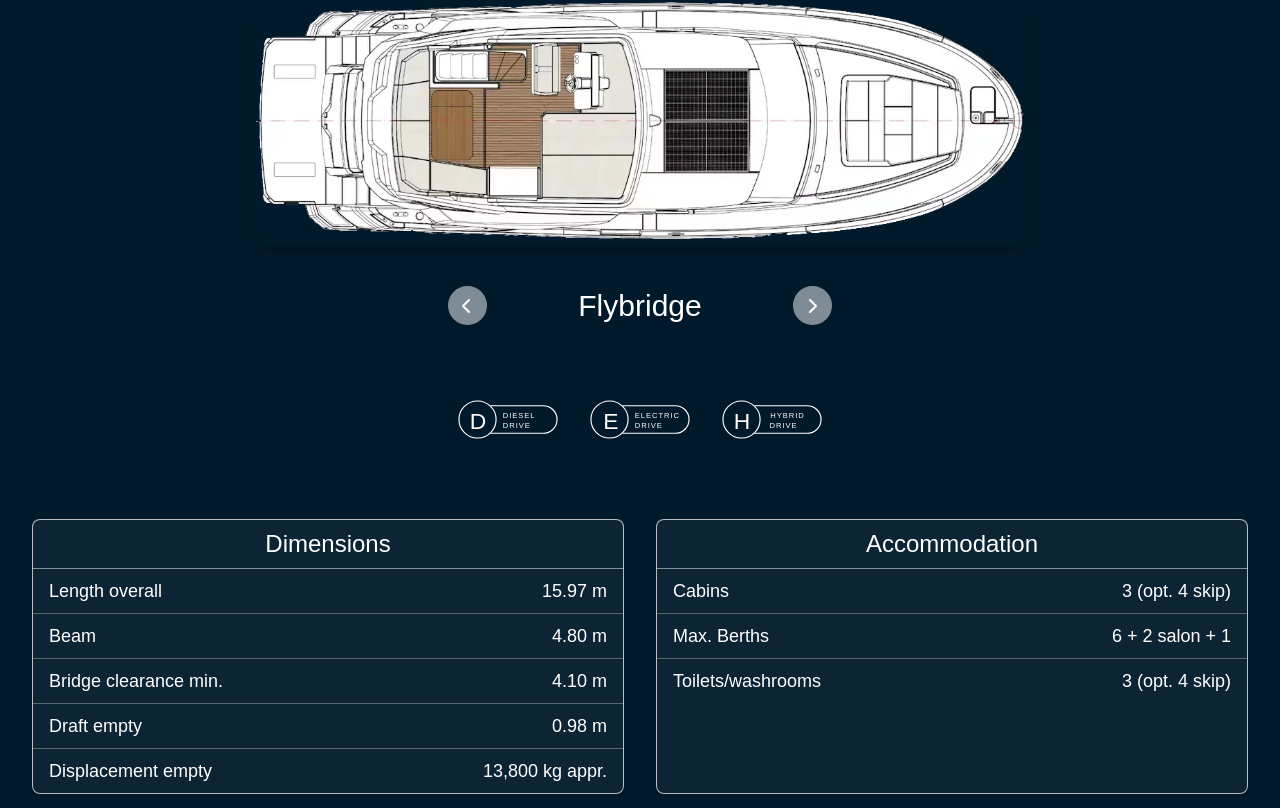
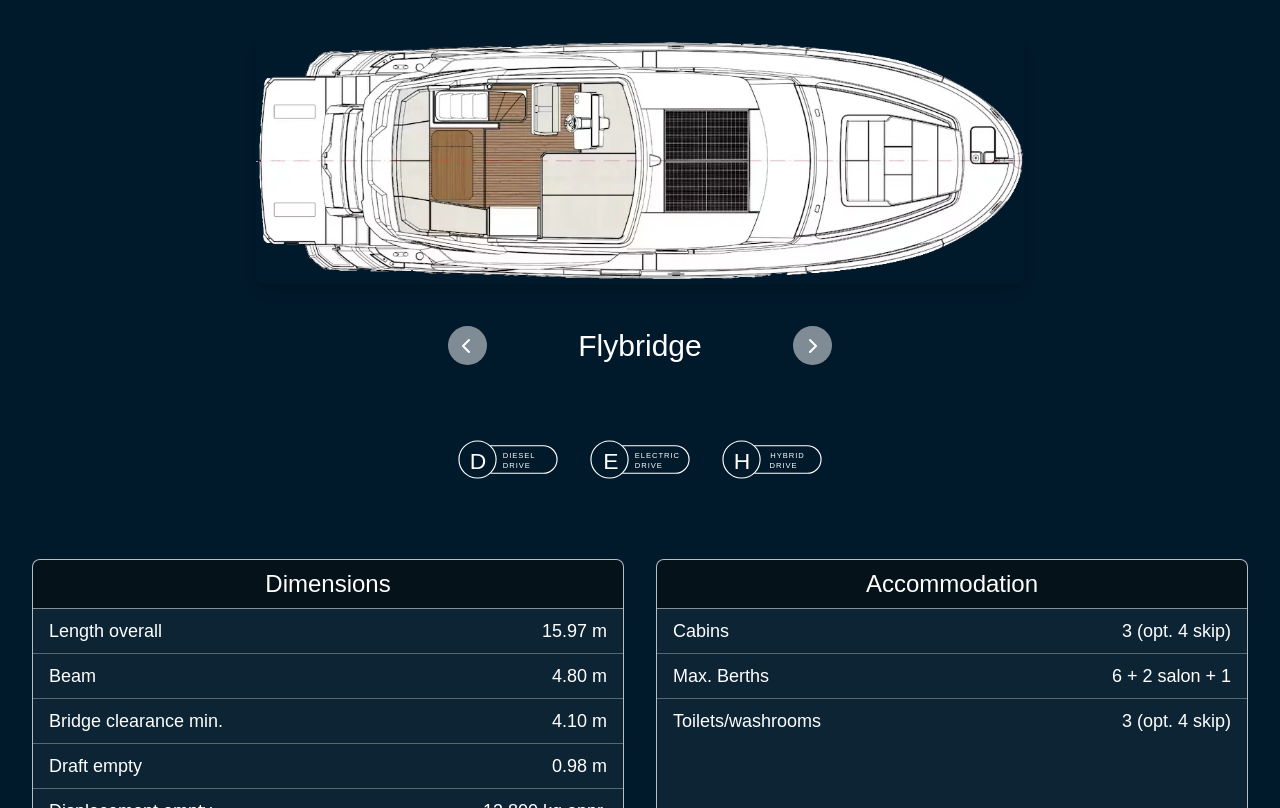
Before and after one commit to valentino-ivanovski/yacht, a Next.js app: page / in a window 1280 px wide. Shown: the part 1438-2246 px from the top of the page. Built offline with nearby package versions, Linux system fonts and the light colour scheme; a web font is replaced by a local one.

Commit message:
added small about section

```diff
--- a/src/app/components/tables.tsx
+++ b/src/app/components/tables.tsx
@@ -31,7 +31,7 @@ const Tables: React.FC = () => {
         <table className={`w-full text-sm ${playfair.className}`}>
           <thead>
             <tr>
-              <th colSpan={2} className="py-2 px-4 text-white text-2xl font-normal border-b border-white/50">
+              <th colSpan={2} className="py-2 px-4 text-white text-2xl bg-black/50 font-normal border-b border-white/50">
                 Dimensions
               </th>
             </tr>
@@ -50,7 +50,7 @@ const Tables: React.FC = () => {
         <table className={`w-full text-sm ${playfair.className}`}>
           <thead>
             <tr>
-              <th colSpan={2} className="py-2 px-4 text-white text-2xl font-normal border-b border-white/50">
+              <th colSpan={2} className="py-2 px-4 text-white bg-black/50 text-2xl font-normal border-b border-white/50">
                 Accommodation
               </th>
             </tr>
--- a/src/app/page.tsx
+++ b/src/app/page.tsx
@@ -184,17 +184,20 @@ export default function Home() {
         )}
       </section>
 
-      {/* Yacht Section */}
-      <section id="yacht" className="py-20 bg-navy text-cream">
-        <div className="w-1/2 h-px absolute -my-11 bg-gray-300 opacity-40 left-1/2 transform -translate-x-1/2"></div>
-
+      {/* Small About Section */}
+      <section className='pt-25'>
+                <div className="w-1/3 h-px absolute -my-11 bg-gray-300 opacity-40 left-1/2 transform -translate-x-1/2"></div>
         <div className='flex items-center mb-3 mx-auto max-w-7xl justify-center'>
           <p className={`text-xl leading-relaxed italic w-9/10 sm:w-1/2 text-center mb-8 ${playfair.className}`}>
           Yacht Moment is a premier luxury yacht charter service offering a one-of-a-kind experience along the Adriatic coast. We specialize in providing bespoke journeys aboard the <Link href="#yacht" onClick={(e) => { e.preventDefault(); const target = document.querySelector('#yacht'); if (target) target.scrollIntoView({ behavior: 'smooth' }); }}>Greenline 48 FLY</Link>, a state-of-the-art yacht that combines luxury, comfort, and sustainability.
           </p>
         </div>
-        <div className="w-1/2 h-px absolute bg-gray-300 opacity-40 left-1/2 transform -translate-x-1/2"></div>
-            <div className="max-w-7xl pt-15 mx-auto px-4 sm:px-6 lg:px-8">
+        <div className="w-1/3 h-px absolute bg-gray-300 opacity-40 left-1/2 transform -translate-x-1/2"></div>
+      </section>
+
+      {/* Yacht Section */}
+      <section id="yacht" className="py-20">
+            <div className="max-w-7xl mx-auto px-4 sm:px-6 lg:px-8">
             {/*title*/}
             <h3 className={`text-3xl md:text-4xl transform -translate-x-1 translate-y-2 font-medium text-center ${windSong.className}`}>The Greenline</h3>
             <h2 className={`text-6xl md:text-7xl font-bold text-center mb-8 ${playfairDisplay.className}`}>∙ 48 FLY ∙</h2>
```
